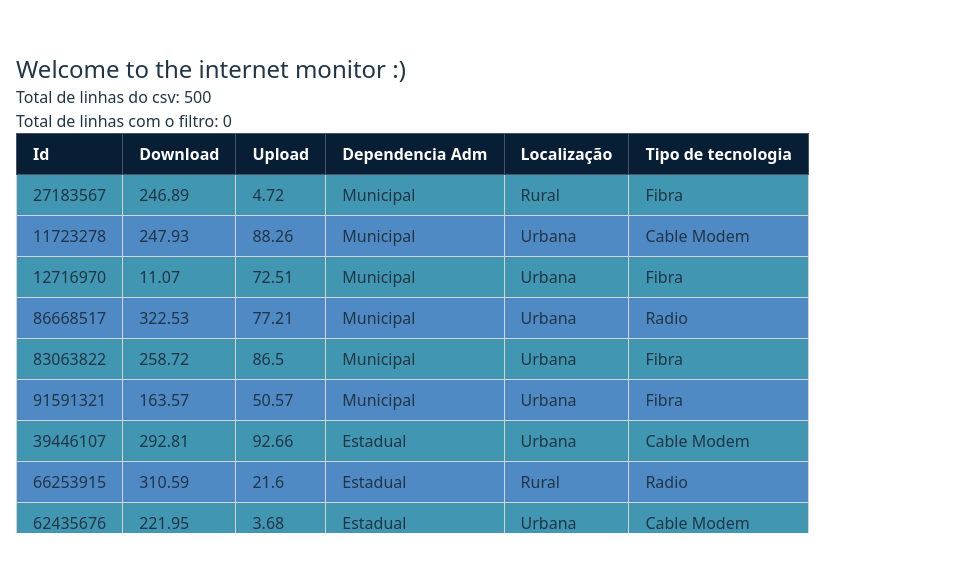
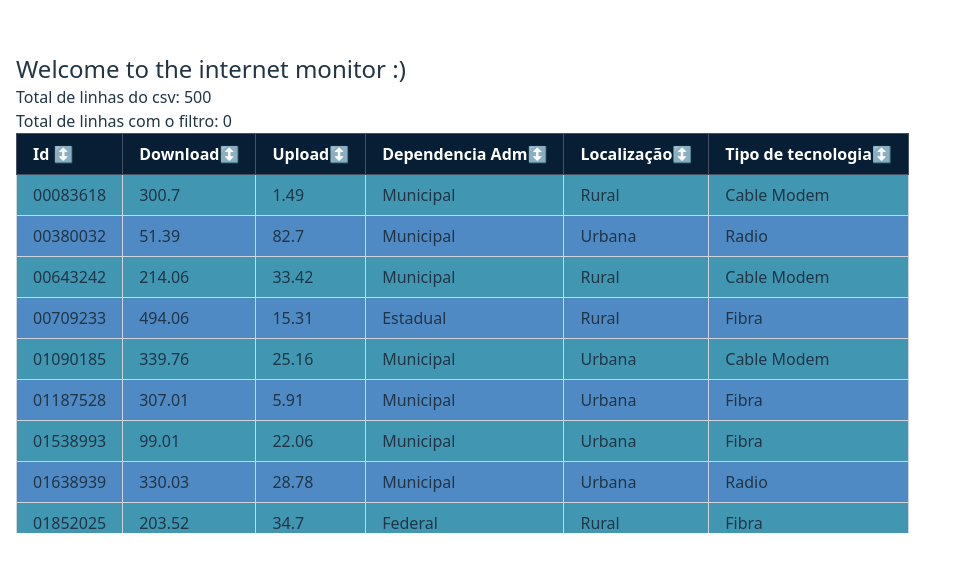
Before and after one commit to isabellacpmelo/the-internet-monitor, a React (Vite) app: page / in a window 1280 px wide. Shown: the part 107-678 px from the top of the page, without its empty margins (0-956 px from the left). Built offline with nearby package versions, Linux system fonts and the light colour scheme.

Commit message:
feat: add sorting functionality to DatasetTable component

```diff
--- a/src/components/DatasetTable/index.tsx
+++ b/src/components/DatasetTable/index.tsx
@@ -1,26 +1,92 @@
+import { useMemo, useState } from 'react'
 import type { InternetData } from '../../hooks/useDatasetCsv'
 import './index.css'
+
+type SortableColumn = keyof InternetData
 
 interface DatasetTableProps {
   dataset: InternetData[]
 }
 
 export function DatasetTable({ dataset }: DatasetTableProps) {
+  const [sortColumn, setSortColumn] = useState<SortableColumn>('ID')
+  const [sortDirection, setSortDirection] = useState<'asc' | 'desc'>('asc')
+
+  const sortedDataset = useMemo(() => {
+    const sortedData = [...dataset]
+    sortedData.sort((a, b) => {
+      const aValue = a[sortColumn]
+      const bValue = b[sortColumn]
+
+      if (aValue < bValue) {
+        return sortDirection === 'asc' ? -1 : 1
+      }
+      if (aValue > bValue) {
+        return sortDirection === 'asc' ? 1 : -1
+      }
+      return 0
+    })
+    return sortedData
+  }, [dataset, sortColumn, sortDirection])
+
+  const handleSort = (column: SortableColumn) => {
+    if (sortColumn === column) {
+      setSortDirection(sortDirection === 'asc' ? 'desc' : 'asc')
+    } else {
+      setSortColumn(column)
+      setSortDirection('asc')
+    }
+  }
+
   return (
     <div className='dataset-table-container'>
       <table className='dataset-table'>
         <thead>
           <tr>
-            <th>Id</th>
-            <th>Download</th>
-            <th>Upload</th>
-            <th>Dependencia Adm</th>
-            <th>Localização</th>
-            <th>Tipo de tecnologia</th>
+            <th>
+              Id{' '}
+              <button type='button' onClick={() => handleSort('ID')}>
+                ↕️
+              </button>
+            </th>
+            <th>
+              Download
+              <button type='button' onClick={() => handleSort('Download')}>
+                ↕️
+              </button>
+            </th>
+            <th>
+              Upload
+              <button type='button' onClick={() => handleSort('Upload')}>
+                ↕️
+              </button>
+            </th>
+            <th>
+              Dependencia Adm
+              <button
+                type='button'
+                onClick={() => handleSort('Dependencia_Adm')}>
+                ↕️
+              </button>
+            </th>
+            <th>
+              Localização
+              <button type='button' onClick={() => handleSort('Localizacao')}>
+                ↕️
+              </button>
+            </th>
+            <th>
+              Tipo de tecnologia
+              <button
+                type='button'
+                onClick={() => handleSort('Tipo_Tecnologia')}>
+                ↕️
+              </button>
+            </th>
           </tr>
         </thead>
         <tbody>
-          {dataset.map((row) => (
+          {sortedDataset.map((row) => (
             <tr key={row.ID}>
               <td>{row.ID}</td>
               <td>{row.Download}</td>
```
